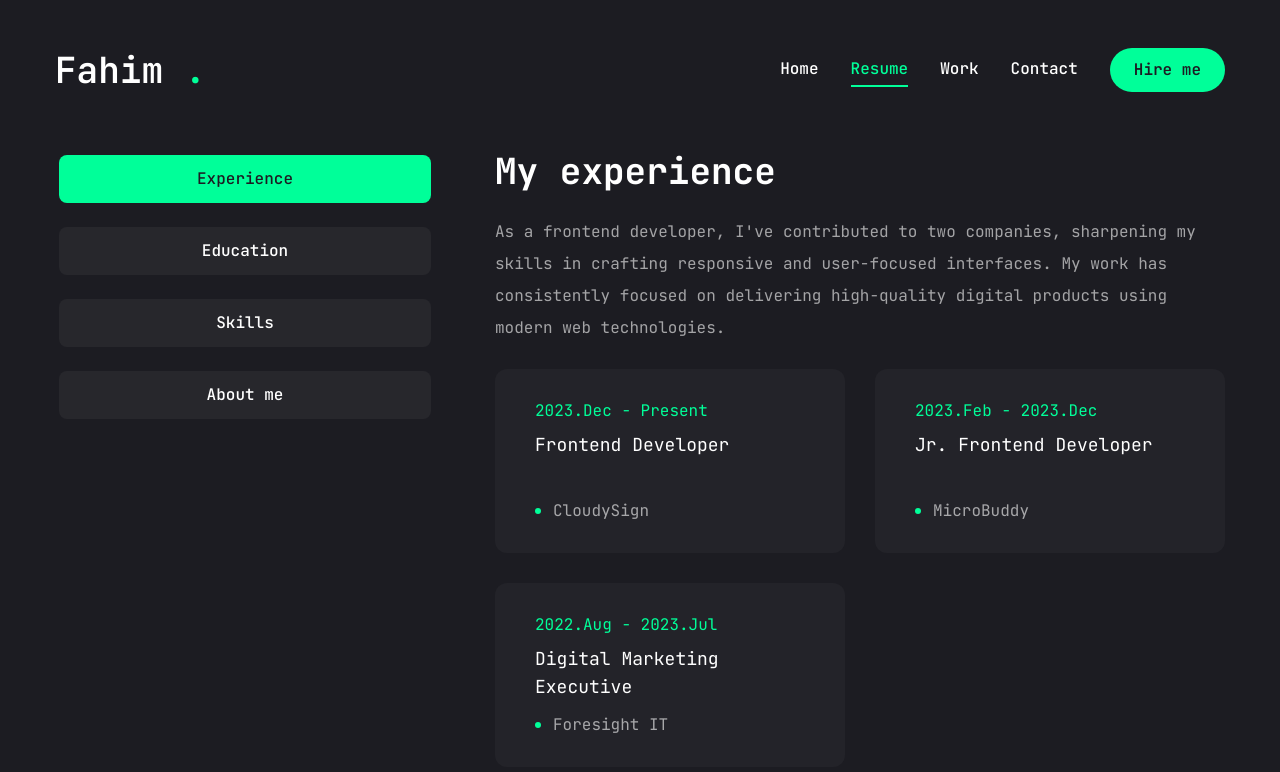
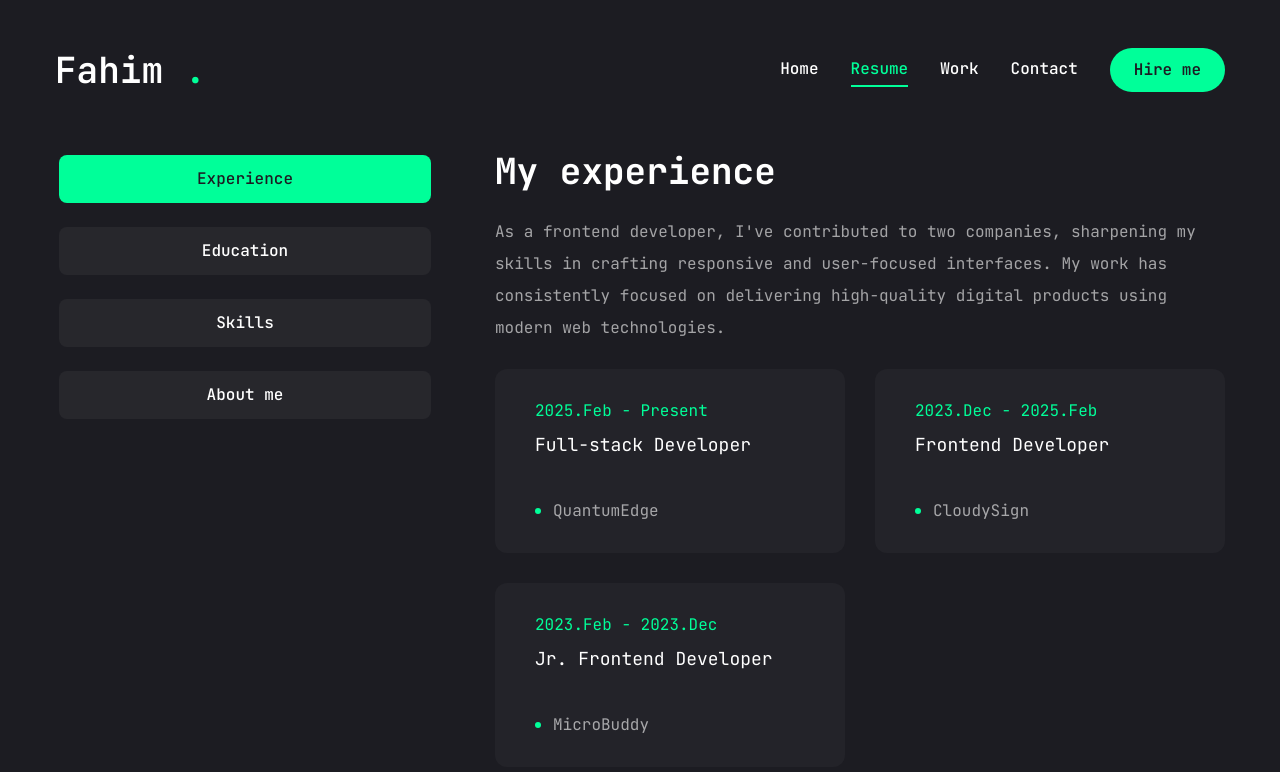
Before and after one commit to JewelHFahim/JewelHFahim-Portfolio, a Next.js app: page /resume in a window 1280 px wide. Shown: the top 772 px of the page. Built offline with nearby package versions, Linux system fonts and the light colour scheme.

Commit message:
project updated

```diff
--- a/app/resume/page.jsx
+++ b/app/resume/page.jsx
@@ -31,7 +31,7 @@ import { motion } from "framer-motion";
 const about = {
   title: "About me",
   description:
-    "Hello! I'm Fahim, a Frontend Developer from Bangladesh, passionate about crafting captivating UI effects, animations, and dynamic user interfaces. I'm an organized problem solver with a keen eye for detail, and I enjoy exploring new places whenever I can.",
+    "I work as a full stack developer, building everything from intuitive interfaces to efficient backend systems. My experience spans real-time features, scalable APIs, and modern web application architecture.",
   info: [
     {
       fieldName: "Name",
@@ -106,19 +106,19 @@ const experience = {
     "As a frontend developer, I've contributed to two companies, sharpening my skills in crafting responsive and user-focused interfaces. My work has consistently focused on delivering high-quality digital products using modern web technologies.",
   items: [
     {
+      company: "QuantumEdge",
+      position: "Full-stack Developer",
+      duration: "2025.Feb - Present",
+    },
+    {
       company: "CloudySign",
       position: "Frontend Developer",
-      duration: "2023.Dec - Present",
+      duration: "2023.Dec - 2025.Feb",
     },
     {
       company: "MicroBuddy",
       position: "Jr. Frontend Developer",
       duration: "2023.Feb - 2023.Dec",
-    },
-    {
-      company: "Foresight IT",
-      position: "Digital Marketing Executive",
-      duration: "2022.Aug - 2023.Jul",
     },
   ],
 };
```
